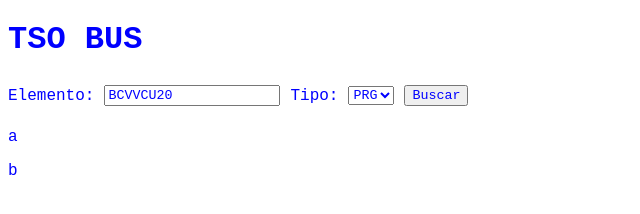
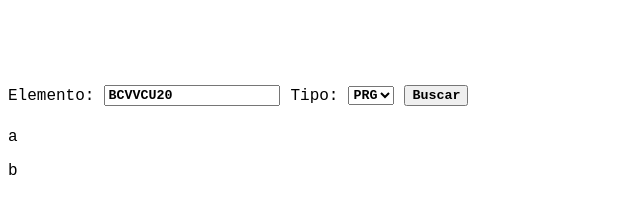
Before and after one commit to arnaldo4511/VSCodeExt, a website: page media/tsoBus.html in a window 1280 px wide. Shown: the whole page, without its empty margins (0-640 px from the left). Drawn offline with Linux system fonts and the light colour scheme.

Commit message:
mejora de estilos

```diff
--- a/media/css/deslogue.css
+++ b/media/css/deslogue.css
@@ -1,3 +1,15 @@
 * {
     font-family: "Courier New";
 }
+
+h1 {
+    color: white;
+}
+
+button {
+    font-weight: bold; /* Hacer el texto del botón en negrita */
+}
+
+input {
+    font-weight: bold; /* Hacer el texto de los inputs en negrita */
+}
--- a/media/css/desta.css
+++ b/media/css/desta.css
@@ -1,3 +1,15 @@
 * {
     font-family: "Courier New";
 }
+
+h1 {
+    color: white;
+}
+
+button {
+    font-weight: bold; /* Hacer el texto del botón en negrita */
+}
+
+input {
+    font-weight: bold; /* Hacer el texto de los inputs en negrita */
+}
--- a/media/css/tsoBus.css
+++ b/media/css/tsoBus.css
@@ -1,6 +1,21 @@
 * {
     font-family: "Courier New";
-    color: blue;
+}
+
+h1 {
+    color: white;
+}
+
+button {
+    font-weight: bold; /* Hacer el texto del botón en negrita */
+}
+
+input {
+    font-weight: bold; /* Hacer el texto de los inputs en negrita */
+}
+
+select {
+    font-weight: bold; /* Hacer el texto de los selects en negrita */
 }
 
 .row {
--- a/media/css/tsoBusMultiple.css
+++ b/media/css/tsoBusMultiple.css
@@ -1,5 +1,22 @@
 * {
     font-family: "Courier New";
+}
+
+h1 {
+    color: white;
+}
+
+button {
+    font-weight: bold; /* Hacer el texto del botón en negrita */
+}
+
+input {
+    font-weight: bold; /* Hacer el texto de los inputs en negrita */
+}
+
+textarea {
+    font-weight: bold;
+    /* Hacer el texto del textarea en negrita */
 }
 
 .row {
--- a/media/css/view.css
+++ b/media/css/view.css
@@ -1,11 +1,14 @@
 * {
     font-family: "Courier New";
     font-weight: bold;
-    color: blue;
+
+}
+h1 {
+    color: white;
 }
 
-h1 {
-    color: red; /* Títulos en rojo */
+input {
+    font-weight: bold; /* Hacer el texto de los inputs en negrita */
 }
 
 .button-container {
```
Also changed, not shown: src/extension.ts (+28 -20 lines).
